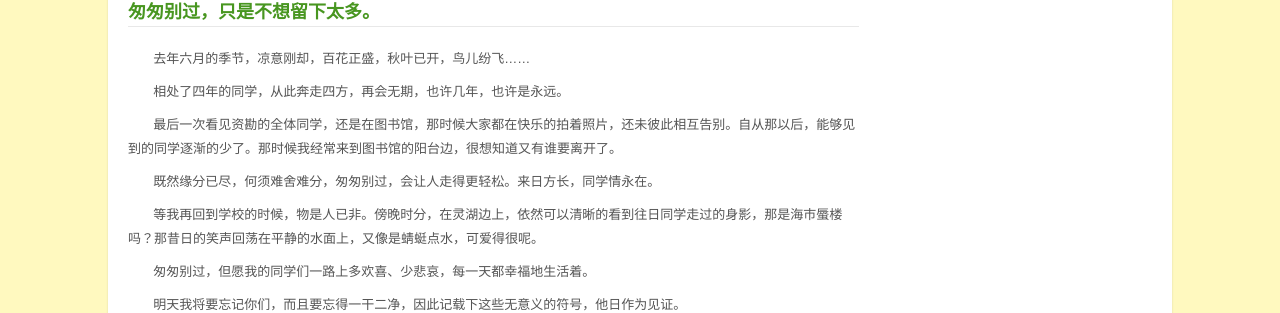
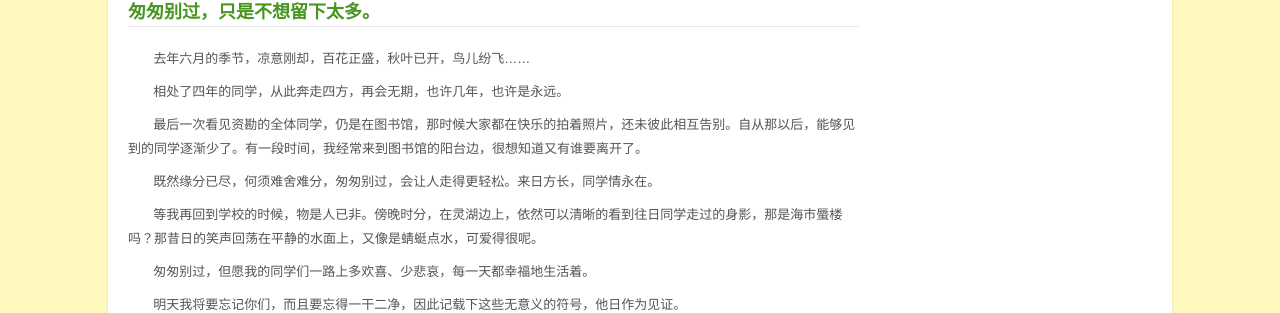
Before and after one commit to luwanlili/luwanlili.github.com, a Jekyll site: the page built from _posts/2013-01-23-匆匆别过.html, in a window 1280 px wide and 959 px high. Shown: the part 474-787 px from the top of the window. Built offline with Jekyll 4.4.1, drawn with Linux system fonts in a browser that asks for light colours.

Commit message:
modify a post

```diff
--- a/_posts/2013-01-23-匆匆别过.html
+++ b/_posts/2013-01-23-匆匆别过.html
@@ -19,7 +19,7 @@ title: 匆匆别过
 		<h2>匆匆别过，只是不想留下太多。</h2>
 		<p>&nbsp;&nbsp;&nbsp;&nbsp;&nbsp;&nbsp;&nbsp;去年六月的季节，凉意刚却，百花正盛，秋叶已开，鸟儿纷飞……</p>
 		<p>&nbsp;&nbsp;&nbsp;&nbsp;&nbsp;&nbsp;&nbsp;相处了四年的同学，从此奔走四方，再会无期，也许几年，也许是永远。</p>
-		<p>&nbsp;&nbsp;&nbsp;&nbsp;&nbsp;&nbsp;&nbsp;最后一次看见资勘的全体同学，还是在图书馆，那时候大家都在快乐的拍着照片，还未彼此相互告别。自从那以后，能够见到的同学逐渐的少了。那时候我经常来到图书馆的阳台边，很想知道又有谁要离开了。</p>
+		<p>&nbsp;&nbsp;&nbsp;&nbsp;&nbsp;&nbsp;&nbsp;最后一次看见资勘的全体同学，仍是在图书馆，那时候大家都在快乐的拍着照片，还未彼此相互告别。自从那以后，能够见到的同学逐渐少了。有一段时间，我经常来到图书馆的阳台边，很想知道又有谁要离开了。</p>
 		<p>&nbsp;&nbsp;&nbsp;&nbsp;&nbsp;&nbsp;&nbsp;既然缘分已尽，何须难舍难分，匆匆别过，会让人走得更轻松。来日方长，同学情永在。</p>
 		<p>&nbsp;&nbsp;&nbsp;&nbsp;&nbsp;&nbsp;&nbsp;等我再回到学校的时候，物是人已非。傍晚时分，在灵湖边上，依然可以清晰的看到往日同学走过的身影，那是海市蜃楼吗？那昔日的笑声回荡在平静的水面上，又像是蜻蜓点水，可爱得很呢。</p>
 		<p>&nbsp;&nbsp;&nbsp;&nbsp;&nbsp;&nbsp;&nbsp;匆匆别过，但愿我的同学们一路上多欢喜、少悲哀，每一天都幸福地生活着。</p>
```
